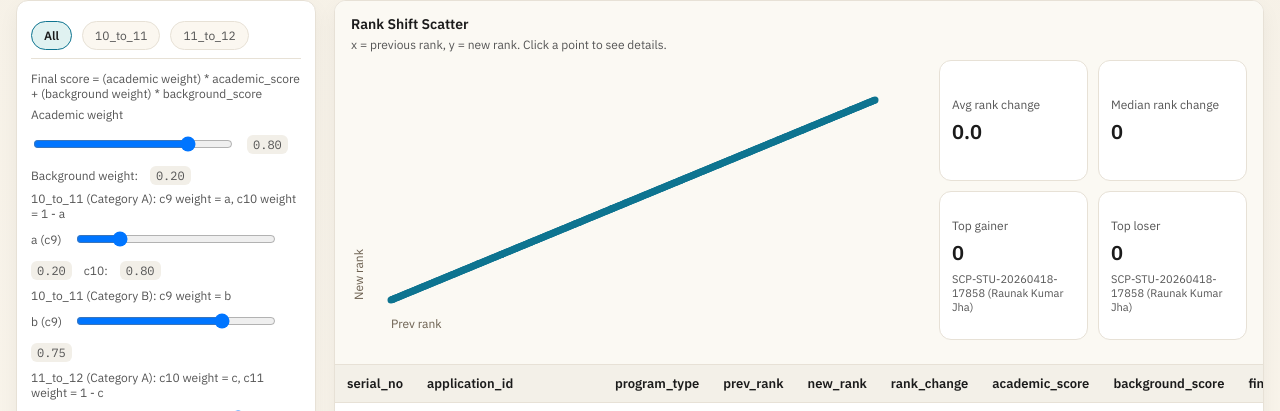
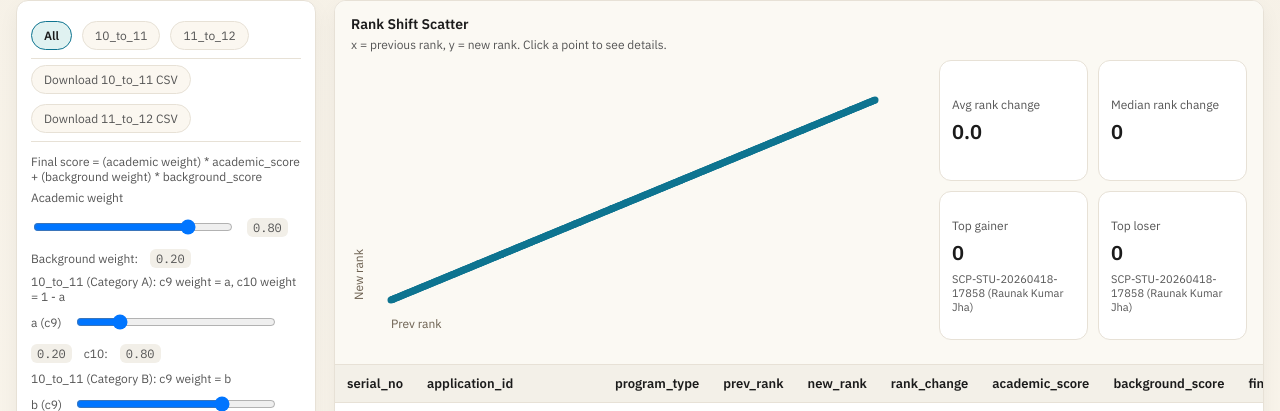
Before and after one commit to aruniankur/filterer, a Flask app: page / in a window 1280 px wide. Shown: the part 88-499 px from the top of the page. Run offline with Flask 3, Linux system fonts and the light colour scheme; data comes from the database, SQL or seed files in the repository.

Commit message:
download csv

```diff
--- a/main.py
+++ b/main.py
@@ -4,9 +4,10 @@
 from pathlib import Path
 import sqlite3
 import csv
+import io
 import statistics
 
-from flask import Flask, render_template, request
+from flask import Flask, render_template, request, make_response
 
 import config
 from steps.load_csv import load_csv
@@ -21,6 +22,103 @@ from steps.verify import print_verification
 
 
 app = Flask(__name__)
+
+
+def _clamp01(val, default):
+    try:
+        parsed = float(val)
+    except (TypeError, ValueError):
+        parsed = default
+    return max(0.0, min(1.0, parsed))
+
+
+def _parse_weights(args):
+    try:
+        weight = float(args.get("weight", config.FINAL_ACADEMIC_WEIGHT))
+    except ValueError:
+        weight = config.FINAL_ACADEMIC_WEIGHT
+    weight = max(0.0, min(1.0, weight))
+    background_weight = 1.0 - weight
+
+    w_c9_a = _clamp01(args.get("w_c9_a"), config.W_C9_A)
+    w_c10_a = 1.0 - w_c9_a
+    w_cat_b_10_11 = _clamp01(args.get("w_cat_b_10_11"), config.W_CAT_B_10_11)
+
+    w_c10_a2 = _clamp01(args.get("w_c10_a2"), config.W_C10_A2)
+    w_c11_a = 1.0 - w_c10_a2
+    w_cat_b_11_12 = _clamp01(args.get("w_cat_b_11_12"), config.W_CAT_B_11_12)
+
+    prev_weight = _clamp01(args.get("prev_weight"), weight)
+    prev_background_weight = 1.0 - prev_weight
+    prev_w_c9_a = _clamp01(args.get("prev_w_c9_a"), w_c9_a)
+    prev_w_c10_a = 1.0 - prev_w_c9_a
+    prev_w_cat_b_10_11 = _clamp01(args.get("prev_w_cat_b_10_11"), w_cat_b_10_11)
+    prev_w_c10_a2 = _clamp01(args.get("prev_w_c10_a2"), w_c10_a2)
+    prev_w_c11_a = 1.0 - prev_w_c10_a2
+    prev_w_cat_b_11_12 = _clamp01(args.get("prev_w_cat_b_11_12"), w_cat_b_11_12)
+
+    return {
+        "weight": weight,
+        "background_weight": background_weight,
+        "w_c9_a": w_c9_a,
+        "w_c10_a": w_c10_a,
+        "w_cat_b_10_11": w_cat_b_10_11,
+        "w_c10_a2": w_c10_a2,
+        "w_c11_a": w_c11_a,
+        "w_cat_b_11_12": w_cat_b_11_12,
+        "prev_weight": prev_weight,
+        "prev_background_weight": prev_background_weight,
+        "prev_w_c9_a": prev_w_c9_a,
+        "prev_w_c10_a": prev_w_c10_a,
+        "prev_w_cat_b_10_11": prev_w_cat_b_10_11,
+        "prev_w_c10_a2": prev_w_c10_a2,
+        "prev_w_c11_a": prev_w_c11_a,
+        "prev_w_cat_b_11_12": prev_w_cat_b_11_12,
+    }
+
+
+def _calc_academic(row, c9_weight, cat_b_10_11, c10_weight, cat_b_11_12):
+    transition_val = row.get("class_transition")
+    category_val = row.get("category")
+    c9_pct = row.get("c9_percentile")
+    c10_pct = row.get("c10_percentile")
+    c11_pct = row.get("c11_percentile")
+
+    if transition_val == "10_to_11":
+        if category_val == "A" and c9_pct is not None and c10_pct is not None:
+            return round(c9_weight * c9_pct + (1.0 - c9_weight) * c10_pct, 4)
+        if category_val == "B" and c9_pct is not None:
+            return round(cat_b_10_11 * c9_pct, 4)
+    if transition_val == "11_to_12":
+        if category_val == "A" and c10_pct is not None and c11_pct is not None:
+            return round(c10_weight * c10_pct + (1.0 - c10_weight) * c11_pct, 4)
+        if category_val == "B" and c10_pct is not None:
+            return round(cat_b_11_12 * c10_pct, 4)
+    return None
+
+
+def _calc_final(academic_val, bg_val, acad_weight):
+    if academic_val is None or bg_val is None:
+        return None
+    return round(acad_weight * academic_val + (1.0 - acad_weight) * bg_val, 4)
+
+
+def _assign_ranks(rows, score_key):
+    scored = [
+        (row.get("application_id"), row.get(score_key))
+        for row in rows
+        if row.get(score_key) is not None
+    ]
+    scored.sort(key=lambda x: x[1], reverse=True)
+    ranks = {}
+    rank = 0
+    prev_score = None
+    for app_id, score_val in scored:
+        if prev_score is None or score_val != prev_score:
+            rank += 1
+            prev_score = score_val
+        ranks[app_id] = rank
+    return ranks
 
 
 def _export_transition_csv(conn, out_path, transition):
@@ -69,36 +167,7 @@ def index():
     csv_path = Path(request.args.get("csv") or config.CSV)
     refresh = request.args.get("refresh") == "1"
     transition = request.args.get("transition") or "all"
-    try:
-        weight = float(request.args.get("weight", config.FINAL_ACADEMIC_WEIGHT))
-    except ValueError:
-        weight = config.FINAL_ACADEMIC_WEIGHT
-    weight = max(0.0, min(1.0, weight))
-    background_weight = 1.0 - weight
-
-    def _clamp01(val, default):
-        try:
-            parsed = float(val)
-        except (TypeError, ValueError):
-            parsed = default
-        return max(0.0, min(1.0, parsed))
-
-    w_c9_a = _clamp01(request.args.get("w_c9_a"), config.W_C9_A)
-    w_c10_a = 1.0 - w_c9_a
-    w_cat_b_10_11 = _clamp01(request.args.get("w_cat_b_10_11"), config.W_CAT_B_10_11)
-
-    w_c10_a2 = _clamp01(request.args.get("w_c10_a2"), config.W_C10_A2)
-    w_c11_a = 1.0 - w_c10_a2
-    w_cat_b_11_12 = _clamp01(request.args.get("w_cat_b_11_12"), config.W_CAT_B_11_12)
-
-    prev_weight = _clamp01(request.args.get("prev_weight"), weight)
-    prev_background_weight = 1.0 - prev_weight
-    prev_w_c9_a = _clamp01(request.args.get("prev_w_c9_a"), w_c9_a)
-    prev_w_c10_a = 1.0 - prev_w_c9_a
-    prev_w_cat_b_10_11 = _clamp01(request.args.get("prev_w_cat_b_10_11"), w_cat_b_10_11)
-    prev_w_c10_a2 = _clamp01(request.args.get("prev_w_c10_a2"), w_c10_a2)
-    prev_w_c11_a = 1.0 - prev_w_c10_a2
-    prev_w_cat_b_11_12 = _clamp01(request.args.get("prev_w_cat_b_11_12"), w_cat_b_11_12)
+    weights = _parse_weights(request.args)
 
     if not csv_path.exists():
         return f"CSV file not found: {csv_path}", 400
@@ -126,54 +195,25 @@ def index():
     full_rows = cur.fetchall()
     full_headers = [d[0] for d in cur.description]
 
-    def _calc_academic(row, c9_weight, cat_b_10_11, c10_weight, cat_b_11_12):
-        transition_val = row.get("class_transition")
-        category_val = row.get("category")
-        c9_pct = row.get("c9_percentile")
-        c10_pct = row.get("c10_percentile")
-        c11_pct = row.get("c11_percentile")
-
-        if transition_val == "10_to_11":
-            if category_val == "A" and c9_pct is not None and c10_pct is not None:
-                return round(c9_weight * c9_pct + (1.0 - c9_weight) * c10_pct, 4)
-            if category_val == "B" and c9_pct is not None:
-                return round(cat_b_10_11 * c9_pct, 4)
-        if transition_val == "11_to_12":
-            if category_val == "A" and c10_pct is not None and c11_pct is not None:
-                return round(c10_weight * c10_pct + (1.0 - c10_weight) * c11_pct, 4)
-            if category_val == "B" and c10_pct is not None:
-                return round(cat_b_11_12 * c10_pct, 4)
-        return None
-
-    def _calc_final(academic_val, bg_val, acad_weight):
-        if academic_val is None or bg_val is None:
-            return None
-        return round(acad_weight * academic_val + (1.0 - acad_weight) * bg_val, 4)
-
-    def _assign_ranks(rows, score_key):
-        scored = [
-            (row.get("application_id"), row.get(score_key))
-            for row in rows
-            if row.get(score_key) is not None
-        ]
-        scored.sort(key=lambda x: x[1], reverse=True)
-        ranks = {}
-        rank = 0
-        prev_score = None
-        for app_id, score_val in scored:
-            if prev_score is None or score_val != prev_score:
-                rank += 1
-                prev_score = score_val
-            ranks[app_id] = rank
-        return ranks
-
     rows_data = []
     for row in full_rows:
         row_dict = dict(zip(full_headers, row))
-        academic_new = _calc_academic(row_dict, w_c9_a, w_cat_b_10_11, w_c10_a2, w_cat_b_11_12)
-        final_new = _calc_final(academic_new, row_dict.get("background_score"), weight)
-        academic_prev = _calc_academic(row_dict, prev_w_c9_a, prev_w_cat_b_10_11, prev_w_c10_a2, prev_w_cat_b_11_12)
-        final_prev = _calc_final(academic_prev, row_dict.get("background_score"), prev_weight)
+        academic_new = _calc_academic(
+            row_dict,
+            weights["w_c9_a"],
+            weights["w_cat_b_10_11"],
+            weights["w_c10_a2"],
+            weights["w_cat_b_11_12"],
+        )
+        final_new = _calc_final(academic_new, row_dict.get("background_score"), weights["weight"])
+        academic_prev = _calc_academic(
+            row_dict,
+            weights["prev_w_c9_a"],
+            weights["prev_w_cat_b_10_11"],
+            weights["prev_w_c10_a2"],
+            weights["prev_w_cat_b_11_12"],
+        )
+        final_prev = _calc_final(academic_prev, row_dict.get("background_score"), weights["prev_weight"])
         row_dict["academic_score_calc"] = academic_new
         row_dict["final_score_calc"] = final_new
         row_dict["academic_score_prev"] = academic_prev
@@ -270,19 +310,19 @@ def index():
         full_rows=full_row_dicts,
         score_headers=score_headers,
         transition=transition,
-        weight=weight,
-        background_weight=background_weight,
-        w_c9_a=w_c9_a,
-        w_c10_a=w_c10_a,
-        w_cat_b_10_11=w_cat_b_10_11,
-        w_c10_a2=w_c10_a2,
-        w_c11_a=w_c11_a,
-        w_cat_b_11_12=w_cat_b_11_12,
-        prev_weight=prev_weight,
-        prev_w_c9_a=prev_w_c9_a,
-        prev_w_cat_b_10_11=prev_w_cat_b_10_11,
-        prev_w_c10_a2=prev_w_c10_a2,
-        prev_w_cat_b_11_12=prev_w_cat_b_11_12,
+        weight=weights["weight"],
+        background_weight=weights["background_weight"],
+        w_c9_a=weights["w_c9_a"],
+        w_c10_a=weights["w_c10_a"],
+        w_cat_b_10_11=weights["w_cat_b_10_11"],
+        w_c10_a2=weights["w_c10_a2"],
+        w_c11_a=weights["w_c11_a"],
+        w_cat_b_11_12=weights["w_cat_b_11_12"],
+        prev_weight=weights["prev_weight"],
+        prev_w_c9_a=weights["prev_w_c9_a"],
+        prev_w_cat_b_10_11=weights["prev_w_cat_b_10_11"],
+        prev_w_c10_a2=weights["prev_w_c10_a2"],
+        prev_w_cat_b_11_12=weights["prev_w_cat_b_11_12"],
         plot_points=plot_points,
         avg_rank_change=avg_rank_change,
         median_rank_change=median_rank_change,
@@ -293,7 +333,77 @@ def index():
         total=total,
         scored=scored,
         csv_name=csv_path.name,
+        csv_path=str(csv_path),
     )
+
+
+@app.route("/download")
+def download():
+    transition = request.args.get("transition")
+    if transition not in {"10_to_11", "11_to_12"}:
+        return "transition must be 10_to_11 or 11_to_12", 400
+
+    csv_path = Path(request.args.get("csv") or config.CSV)
+    refresh = request.args.get("refresh") == "1"
+    if not csv_path.exists():
+        return f"CSV file not found: {csv_path}", 400
+    if refresh or not config.DB.exists():
+        run_pipeline(csv_path)
+
+    weights = _parse_weights(request.args)
+    conn = sqlite3.connect(config.DB)
+    cur = conn.cursor()
+    cur.execute(
+        """
+        SELECT *
+        FROM filter_application
+        WHERE class_transition = ?
+        """,
+        (transition,),
+    )
+    full_rows = cur.fetchall()
+    full_headers = [d[0] for d in cur.description]
+    conn.close()
+
+    rows_data = []
+    for row in full_rows:
+        row_dict = dict(zip(full_headers, row))
+        academic_new = _calc_academic(
+            row_dict,
+            weights["w_c9_a"],
+            weights["w_cat_b_10_11"],
+            weights["w_c10_a2"],
+            weights["w_cat_b_11_12"],
+        )
+        final_new = _calc_final(academic_new, row_dict.get("background_score"), weights["weight"])
+        row_dict["final_score_calc"] = final_new
+        rows_data.append(row_dict)
+
+    new_ranks = _assign_ranks(rows_data, "final_score_calc")
+    for row in rows_data:
+        row["new_rank"] = new_ranks.get(row.get("application_id"))
+
+    rows_data.sort(
+        key=lambda row: (row.get("final_score_calc") is None, -(row.get("final_score_calc") or 0))
+    )
+
+    output = io.StringIO()
+    writer = csv.writer(output)
+    writer.writerow(["application_id", "applicant_name", "applicant_email", "new_rank"])
+    for row in rows_data:
+        writer.writerow(
+            [
+                row.get("application_id"),
+                row.get("applicant_name"),
+                row.get("applicant_email"),
+                row.get("new_rank") or "",
+            ]
+        )
+
+    response = make_response(output.getvalue())
+    response.headers["Content-Type"] = "text/csv; charset=utf-8"
+    response.headers["Content-Disposition"] = f"attachment; filename={transition}_ranks.csv"
+    return response
 
 
 if __name__ == "__main__":
--- a/templates/index.html
+++ b/templates/index.html
@@ -26,6 +26,10 @@
             <a class="filter-pill {% if transition == 'all' %}active{% endif %}" href="/?transition=all&weight={{ weight }}&w_c9_a={{ w_c9_a }}&w_cat_b_10_11={{ w_cat_b_10_11 }}&w_c10_a2={{ w_c10_a2 }}&w_cat_b_11_12={{ w_cat_b_11_12 }}&prev_weight={{ prev_weight }}&prev_w_c9_a={{ prev_w_c9_a }}&prev_w_cat_b_10_11={{ prev_w_cat_b_10_11 }}&prev_w_c10_a2={{ prev_w_c10_a2 }}&prev_w_cat_b_11_12={{ prev_w_cat_b_11_12 }}">All</a>
             <a class="filter-pill {% if transition == '10_to_11' %}active{% endif %}" href="/?transition=10_to_11&weight={{ weight }}&w_c9_a={{ w_c9_a }}&w_cat_b_10_11={{ w_cat_b_10_11 }}&w_c10_a2={{ w_c10_a2 }}&w_cat_b_11_12={{ w_cat_b_11_12 }}&prev_weight={{ prev_weight }}&prev_w_c9_a={{ prev_w_c9_a }}&prev_w_cat_b_10_11={{ prev_w_cat_b_10_11 }}&prev_w_c10_a2={{ prev_w_c10_a2 }}&prev_w_cat_b_11_12={{ prev_w_cat_b_11_12 }}">10_to_11</a>
             <a class="filter-pill {% if transition == '11_to_12' %}active{% endif %}" href="/?transition=11_to_12&weight={{ weight }}&w_c9_a={{ w_c9_a }}&w_cat_b_10_11={{ w_cat_b_10_11 }}&w_c10_a2={{ w_c10_a2 }}&w_cat_b_11_12={{ w_cat_b_11_12 }}&prev_weight={{ prev_weight }}&prev_w_c9_a={{ prev_w_c9_a }}&prev_w_cat_b_10_11={{ prev_w_cat_b_10_11 }}&prev_w_c10_a2={{ prev_w_c10_a2 }}&prev_w_cat_b_11_12={{ prev_w_cat_b_11_12 }}">11_to_12</a>
+          </div>
+          <div class="filters">
+            <a class="filter-pill" href="{{ url_for('download', transition='10_to_11', weight=weight, w_c9_a=w_c9_a, w_cat_b_10_11=w_cat_b_10_11, w_c10_a2=w_c10_a2, w_cat_b_11_12=w_cat_b_11_12, csv=csv_path) }}">Download 10_to_11 CSV</a>
+            <a class="filter-pill" href="{{ url_for('download', transition='11_to_12', weight=weight, w_c9_a=w_c9_a, w_cat_b_10_11=w_cat_b_10_11, w_c10_a2=w_c10_a2, w_cat_b_11_12=w_cat_b_11_12, csv=csv_path) }}">Download 11_to_12 CSV</a>
           </div>
           <div class="slider-wrap">
             <div>Final score = (academic weight) * academic_score + (background weight) * background_score</div>
```
